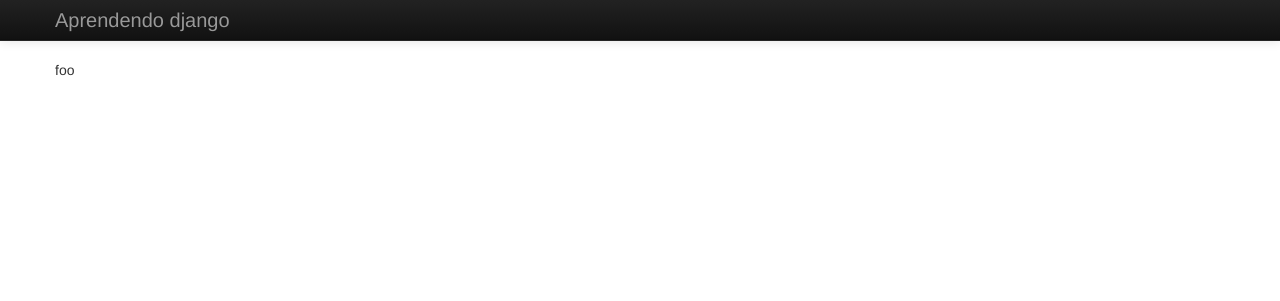
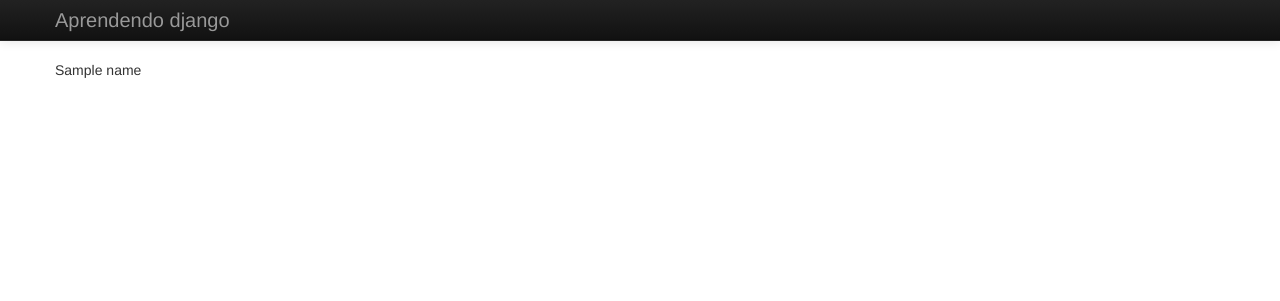
Before and after one commit to msampaio/estudo_django, a Django app: template templates/add.html in a window 1280 px wide. Shown: the top 301 px of the page. Run offline with Django 3.2, Linux system fonts and the light colour scheme; the template is opened without the code that fills it: most values are stand-ins (such as "Sample title", 1, 10 or a date in 2020); some libraries are stand-ins or nearby versions.

Commit message:
Name em add

```diff
--- a/templates/add.html
+++ b/templates/add.html
@@ -2,5 +2,5 @@
 
 {% block content %}
 
-<p>foo</p>
+<p>{{ name }}</p>
 {% endblock %}
```
